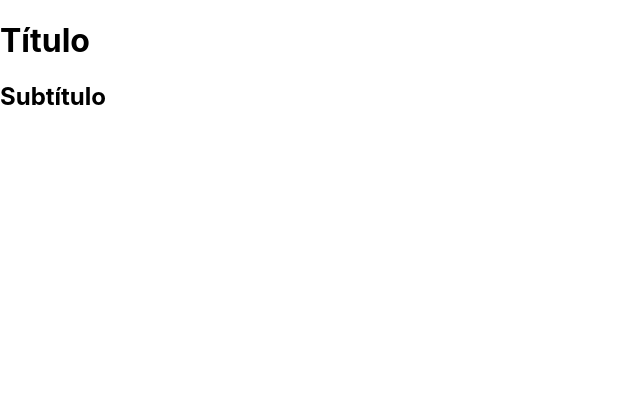
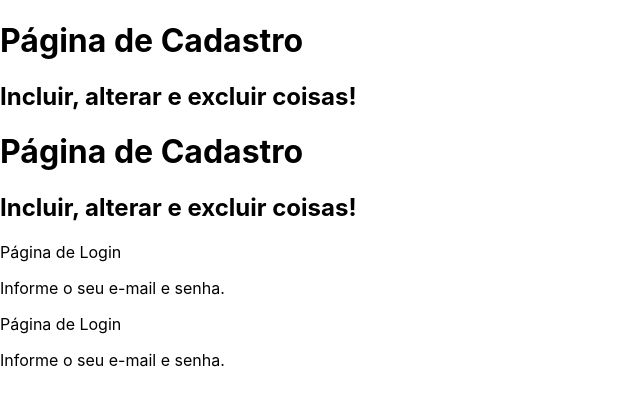
Before and after one commit to lucasrmagalhaes/react_next-cod3r, a Next.js app in the folder exercicios/: page /basicos/usandoTitulo in a window 1280 px wide. Shown: the top 404 px of the page, without its empty margins (0-640 px from the left). Built offline with nearby package versions, Linux system fonts and the light colour scheme.

Commit message:
Propriedades de Componente

```diff
--- a/exercicios/components/Titulo.jsx
+++ b/exercicios/components/Titulo.jsx
@@ -1,8 +1,15 @@
-export default function Titulo() {
-    return (
+export default function Titulo(props) {
+    console.log(props)
+
+    return props.pequeno ? (
         <>
-            <h1>Título</h1>
-            <h2>Subtítulo</h2>
+            <p>{props.principal}</p>
+            <p>{props.secundario}</p>
+        </>
+    ) : (
+        <>
+            <h1>{props.principal}</h1>
+            <h2>{props.secundario}</h2>
         </>
     )
 }
--- a/exercicios/pages/basicos/usandoTitulo.jsx
+++ b/exercicios/pages/basicos/usandoTitulo.jsx
@@ -3,7 +3,25 @@
 export default function usandoTitulo() {
     return (
         <div>
-            <Titulo />
+            <Titulo
+                principal="Página de Cadastro"
+                secundario="Incluir, alterar e excluir coisas!"
+            />
+            <Titulo
+                principal="Página de Cadastro"
+                secundario="Incluir, alterar e excluir coisas!"
+                pequeno={false}
+            />
+            <Titulo
+                principal="Página de Login"
+                secundario="Informe o seu e-mail e senha."
+                pequeno={true}
+            />
+            <Titulo
+                principal="Página de Login"
+                secundario="Informe o seu e-mail e senha."
+                pequeno
+            />
         </div>
     )
 }
```
